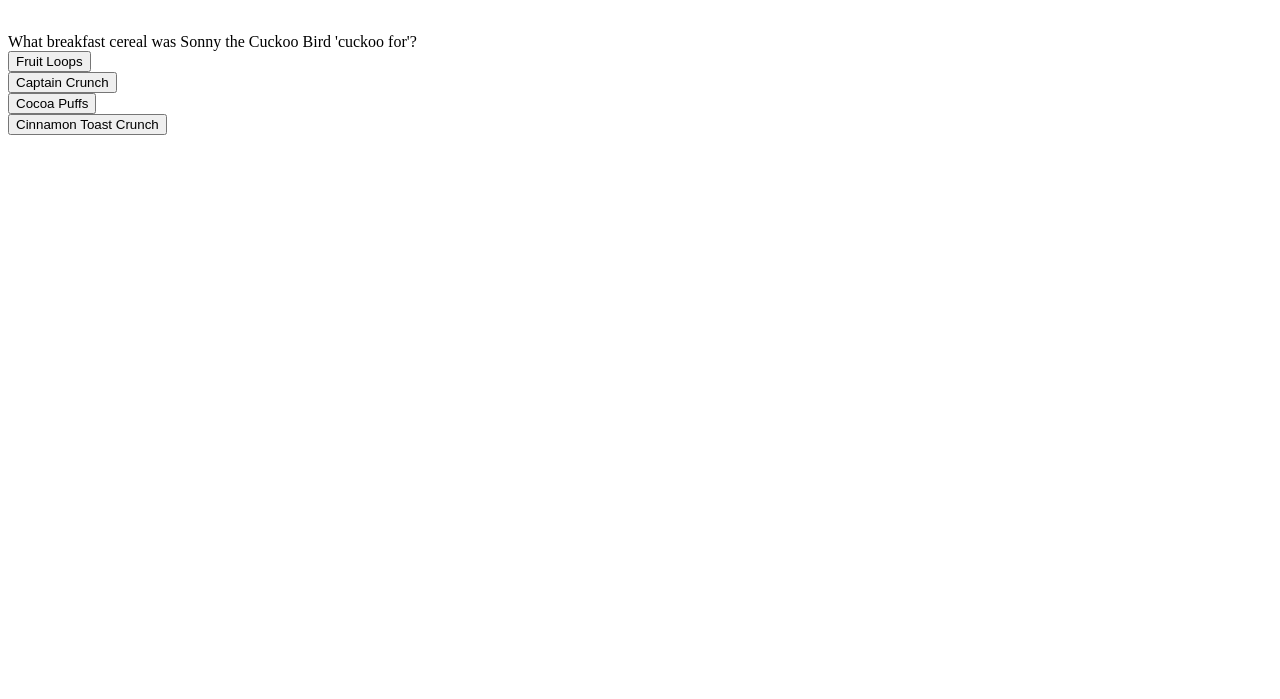
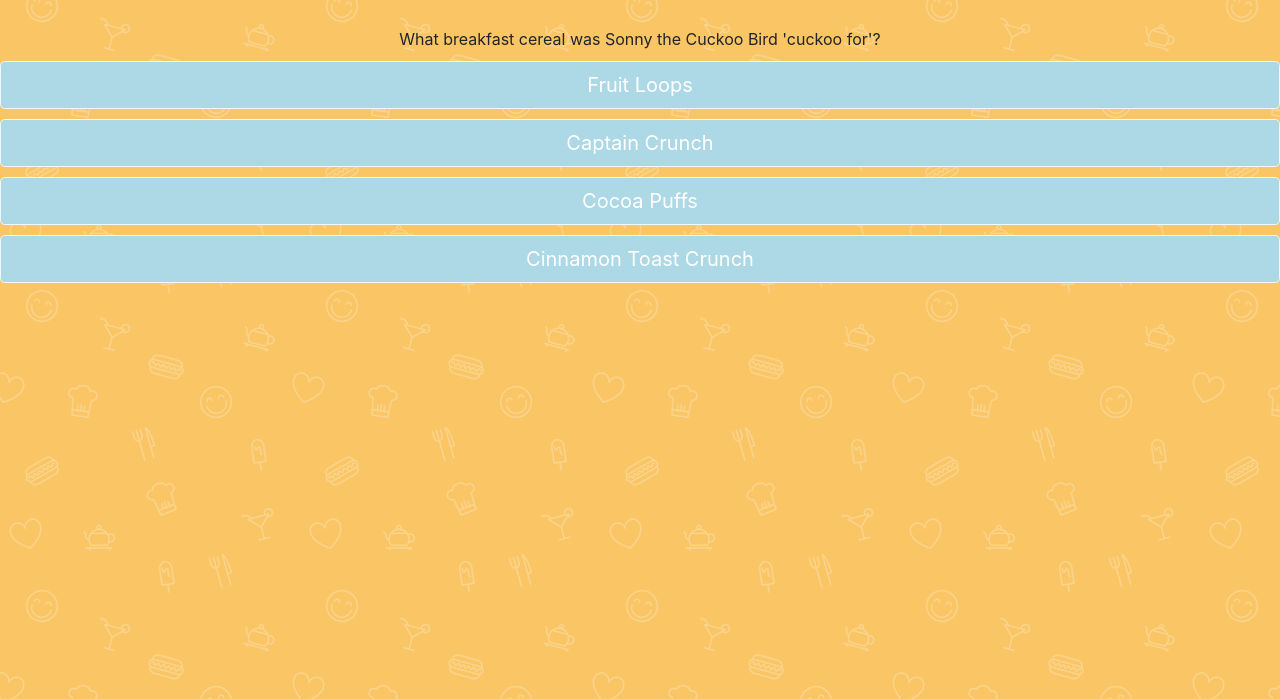
Before and after one commit to morobins/TriviaGame, a plain HTML site: page index.html in a window 1280 px wide. Shown: the part 101-800 px from the top of the page. Drawn offline with nearby package versions, Linux system fonts and the light colour scheme.

Commit message:
Added some styling

```diff
--- a/assets/css/style.css
+++ b/assets/css/style.css
@@ -0,0 +1,11 @@
+body {
+  background-image: url("../images/food.png");
+  text-align: center;
+}
+
+.answer-button {
+  margin: 10px auto;
+  background-color: lightblue;
+  border-color: aliceblue;
+  color: #fff;
+}
--- a/assets/javascript/app.js
+++ b/assets/javascript/app.js
@@ -14,6 +14,8 @@ $(document).ready(function () {
     var incorrectAnswers = 0;
     var unanswered = 0;
   }
+
+  //Add on click for a start button so timer doesn't start on load
 
   //Set timer
   function runTimer() {
@@ -88,13 +90,13 @@ $(document).ready(function () {
   // $('#trivia').text(trivia[i]);
 
   //Create event listener for hover
-  $("button").mouseenter(function(){
-    $(this).css("background-color", "red");
-  });
+  // $("button").mouseenter(function(){
+  //   $(this).css("background-color", "red");
+  // });
 
-  $("button").mouseleave(function(){
-      $(this).css("backgound-color", "white");
-  });
+  // $("button").mouseleave(function(){
+  //     $(this).css("backgound-color", "white");
+  // });
 
   //Create event listener for when an answer is clicked
   //If correct answer guessed, hide incorrect answers and show results image
--- a/index.html
+++ b/index.html
@@ -5,6 +5,7 @@
   <meta charset="UTF-8">
   <meta name="viewport" content="width=device-width, initial-scale=1.0">
   <meta http-equiv="X-UA-Compatible" content="ie=edge">
+  <link rel="stylesheet" href="https://maxcdn.bootstrapcdn.com/bootstrap/4.0.0/css/bootstrap.min.css">
   <link rel="stylesheet" href="./assets/css/style.css">
   <title>Yummy Trivia</title>
 </head>
@@ -18,16 +19,16 @@
   <div id='trivia'>
     <div id='question'></div>
     <div>
-      <button id='answerA'></button>
+        <button type="button" class="btn btn-primary btn-lg btn-block answer-button" id='answerA'></button>
     </div>
     <div>
-      <button id='answerB'></button>
+        <button type="button" class="btn btn-primary btn-lg btn-block answer-button" id='answerB'></button>
     </div>
     <div>
-      <button id='answerC'></button>
+        <button type="button" class="btn btn-primary btn-lg btn-block answer-button" id='answerC'></button>
     </div>
     <div>
-      <button id='answerD'></button>
+        <button type="button" class="btn btn-primary btn-lg btn-block answer-button" id='answerD'></button>
     </div>
   </div>
   <div id='correct-answer'></div>
```
Also changed, not shown: assets/images/food.png (added), 3 other files.
